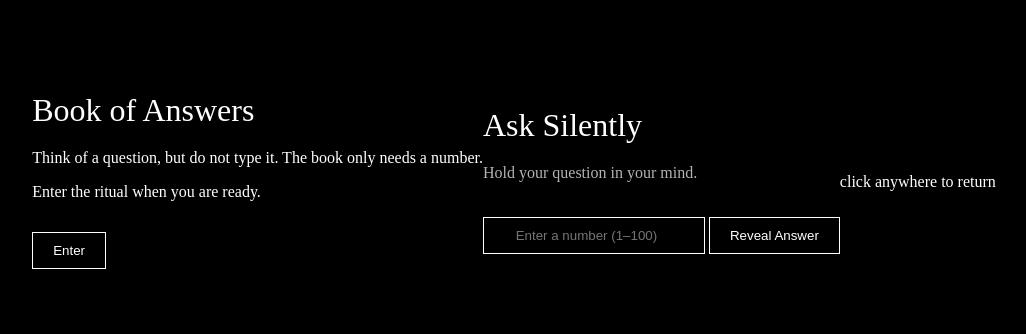
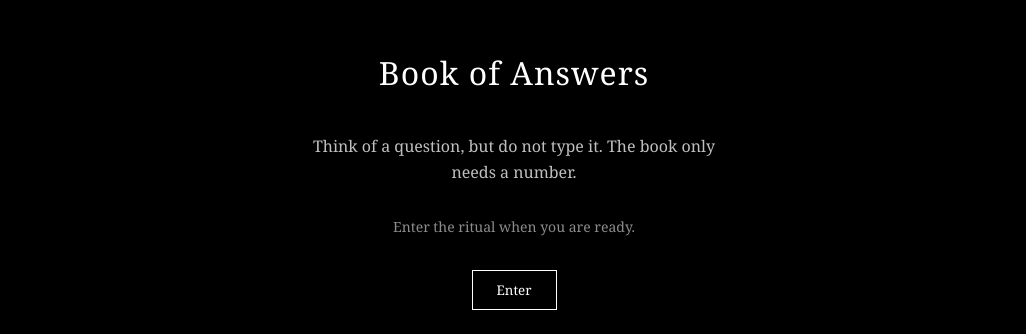
Before and after one commit to kRsXkRs/final, a plain HTML site: page index.html in a window 1280 px wide. Shown: the part 230-564 px from the top of the page, without its empty margins (126-1152 px from the left). Drawn offline with Linux system fonts and the light colour scheme.

Commit message:
Refactor CSS styles for improved layout and design

```diff
--- a/style.css
+++ b/style.css
@@ -1,52 +1,70 @@
+* {
+  box-sizing: border-box;
+}
+
 body {
   margin: 0;
-  padding: 0;
   background: #000;
   color: #fff;
-  font-family: serif;
-  display: flex;
+  font-family: Georgia, "Times New Roman", serif;
+  height: 100vh;
+  overflow: hidden;
+}
+
+.page {
+  display: none;
+  height: 100vh;
+  width: 100vw;
+  padding: 40px;
   justify-content: center;
   align-items: center;
-  height: 100vh;
+  flex-direction: column;
+  text-align: center;
+  animation: fadeIn 1.2s ease forwards;
 }
 
-/* 容器 */
-.container {
-  text-align: center;
-  max-width: 500px;
+.page.show {
+  display: flex;
 }
 
-/* 标题 */
 h1 {
   font-weight: normal;
-  margin-bottom: 20px;
+  letter-spacing: 1px;
+  margin-bottom: 24px;
 }
 
-/* 提示文字 */
-.instruction {
-  opacity: 0.7;
-  margin-bottom: 20px;
+p {
+  max-width: 420px;
+  line-height: 1.6;
+  opacity: 0.75;
 }
 
-/* 输入框 */
+.small,
+.instruction {
+  font-size: 14px;
+  opacity: 0.55;
+}
+
 input {
-  padding: 10px;
-  width: 200px;
+  margin-top: 20px;
+  padding: 12px;
+  width: 230px;
   background: transparent;
   border: 1px solid #fff;
   color: #fff;
   text-align: center;
   outline: none;
+  font-family: inherit;
 }
 
-/* 按钮 */
 button {
-  margin-top: 15px;
-  padding: 10px 20px;
+  margin-top: 18px;
+  padding: 10px 24px;
   background: transparent;
   border: 1px solid #fff;
   color: #fff;
   cursor: pointer;
+  font-family: inherit;
   transition: all 0.3s ease;
 }
 
@@ -55,19 +73,26 @@ button:hover {
   color: #000;
 }
 
-/* 答案 */
-#answer {
-  margin-top: 40px;
-  font-size: 20px;
-  opacity: 0;
-  transition: opacity 1.5s ease;
+.answer-page {
+  cursor: pointer;
 }
 
-#answer.show {
-  opacity: 1;
+#answer {
+  font-size: 28px;
+  max-width: 700px;
+  line-height: 1.5;
+  opacity: 0;
+  animation: answerAppear 2s ease forwards;
 }
 
-/* 黑屏过渡 */
+#returnHint {
+  margin-top: 30px;
+  font-size: 13px;
+  opacity: 0;
+  animation: hintAppear 1.5s ease forwards;
+  animation-delay: 2s;
+}
+
 .overlay {
   position: fixed;
   top: 0;
@@ -83,3 +108,32 @@ button:hover {
 .overlay.show {
   opacity: 1;
 }
+
+@keyframes fadeIn {
+  from {
+    opacity: 0;
+  }
+  to {
+    opacity: 1;
+  }
+}
+
+@keyframes answerAppear {
+  from {
+    opacity: 0;
+    transform: translateY(12px);
+  }
+  to {
+    opacity: 1;
+    transform: translateY(0);
+  }
+}
+
+@keyframes hintAppear {
+  from {
+    opacity: 0;
+  }
+  to {
+    opacity: 0.45;
+  }
+}
```
